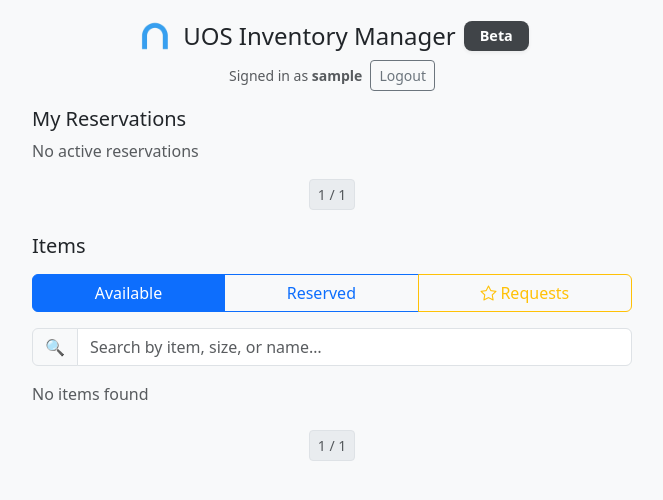
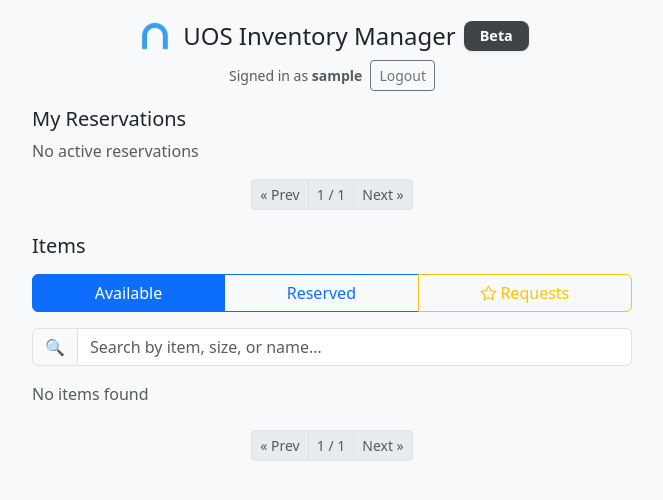
Before and after one commit to jtvandijk/uos-inventorymanager, a Django app: page /inventory/volunteer/ in a window 1280 px wide. Shown: the top 500 px of the page, without its empty margins (308-971 px from the left). Run offline with Django 5.2, Linux system fonts and the light colour scheme; the visitor is signed in with stand-in values (Sample User, id 1); data comes from the database, SQL or seed files in the repository; data that the repository does not hold is empty.

Commit message:
unify pagination style: always-visible Prev/Next, page/total format
Special Requests tab now matches Available/Reserved/My Reservations.
Prev and Next are always rendered, disabled (not hidden) when at boundary.

Co-Authored-By: Claude Sonnet 4.6 <noreply@anthropic.com>

```diff
--- a/inventory/templates/inventory/_item_list.html
+++ b/inventory/templates/inventory/_item_list.html
@@ -74,6 +74,10 @@
                     &laquo; Prev
                 </button>
             </li>
+            {% else %}
+            <li class="page-item disabled">
+                <span class="page-link">&laquo; Prev</span>
+            </li>
             {% endif %}
 
             <li class="page-item disabled">
@@ -89,6 +93,10 @@
                     Next &raquo;
                 </button>
             </li>
+            {% else %}
+            <li class="page-item disabled">
+                <span class="page-link">Next &raquo;</span>
+            </li>
             {% endif %}
 
         </ul>
--- a/inventory/templates/inventory/volunteer.html
+++ b/inventory/templates/inventory/volunteer.html
@@ -112,6 +112,10 @@
                 <li class="page-item">
                     <a class="page-link" href="?res_page={{ res_page_obj.previous_page_number }}">&laquo; Prev</a>
                 </li>
+                {% else %}
+                <li class="page-item disabled">
+                    <span class="page-link">&laquo; Prev</span>
+                </li>
                 {% endif %}
                 <li class="page-item disabled">
                     <span class="page-link">{{ res_page_obj.number }} / {{ res_page_obj.paginator.num_pages }}</span>
@@ -119,6 +123,10 @@
                 {% if res_page_obj.has_next %}
                 <li class="page-item">
                     <a class="page-link" href="?res_page={{ res_page_obj.next_page_number }}">Next &raquo;</a>
+                </li>
+                {% else %}
+                <li class="page-item disabled">
+                    <span class="page-link">Next &raquo;</span>
                 </li>
                 {% endif %}
             </ul>
@@ -276,19 +284,21 @@
                     <li class="page-item">
                         <a class="page-link" href="?tab=special&sr_page={{ sr_page_obj.previous_page_number }}">&laquo; Prev</a>
                     </li>
-                    {% endif %}
-                    {% for num in sr_elided_range %}
-                    {% if num == "…" %}
-                    <li class="page-item disabled"><span class="page-link">…</span></li>
                     {% else %}
-                    <li class="page-item {% if sr_page_obj.number == num %}active{% endif %}">
-                        <a class="page-link" href="?tab=special&sr_page={{ num }}">{{ num }}</a>
+                    <li class="page-item disabled">
+                        <span class="page-link">&laquo; Prev</span>
                     </li>
                     {% endif %}
-                    {% endfor %}
+                    <li class="page-item disabled">
+                        <span class="page-link">{{ sr_page_obj.number }} / {{ sr_page_obj.paginator.num_pages }}</span>
+                    </li>
                     {% if sr_page_obj.has_next %}
                     <li class="page-item">
                         <a class="page-link" href="?tab=special&sr_page={{ sr_page_obj.next_page_number }}">Next &raquo;</a>
+                    </li>
+                    {% else %}
+                    <li class="page-item disabled">
+                        <span class="page-link">Next &raquo;</span>
                     </li>
                     {% endif %}
                 </ul>
--- a/inventory/views.py
+++ b/inventory/views.py
@@ -658,9 +658,6 @@ def volunteer_view(request):
     ).select_related("category", "route", "requested_by").order_by("requested_at")
     sr_paginator = Paginator(sr_qs, 3)
     sr_page_obj = sr_paginator.get_page(request.GET.get("sr_page"))
-    sr_elided_range = list(sr_paginator.get_elided_page_range(sr_page_obj.number, on_each_side=2, on_ends=1))
-
-
     context = {
         "page_obj": page_obj,
         "my_reservations": res_page_obj,
@@ -668,7 +665,6 @@ def volunteer_view(request):
         "search": search,
         "status_filter": status_filter,
         "sr_page_obj": sr_page_obj,
-        "sr_elided_range": sr_elided_range,
         "sr_fulfilled": sr_fulfilled_qs,
     }
 
```
